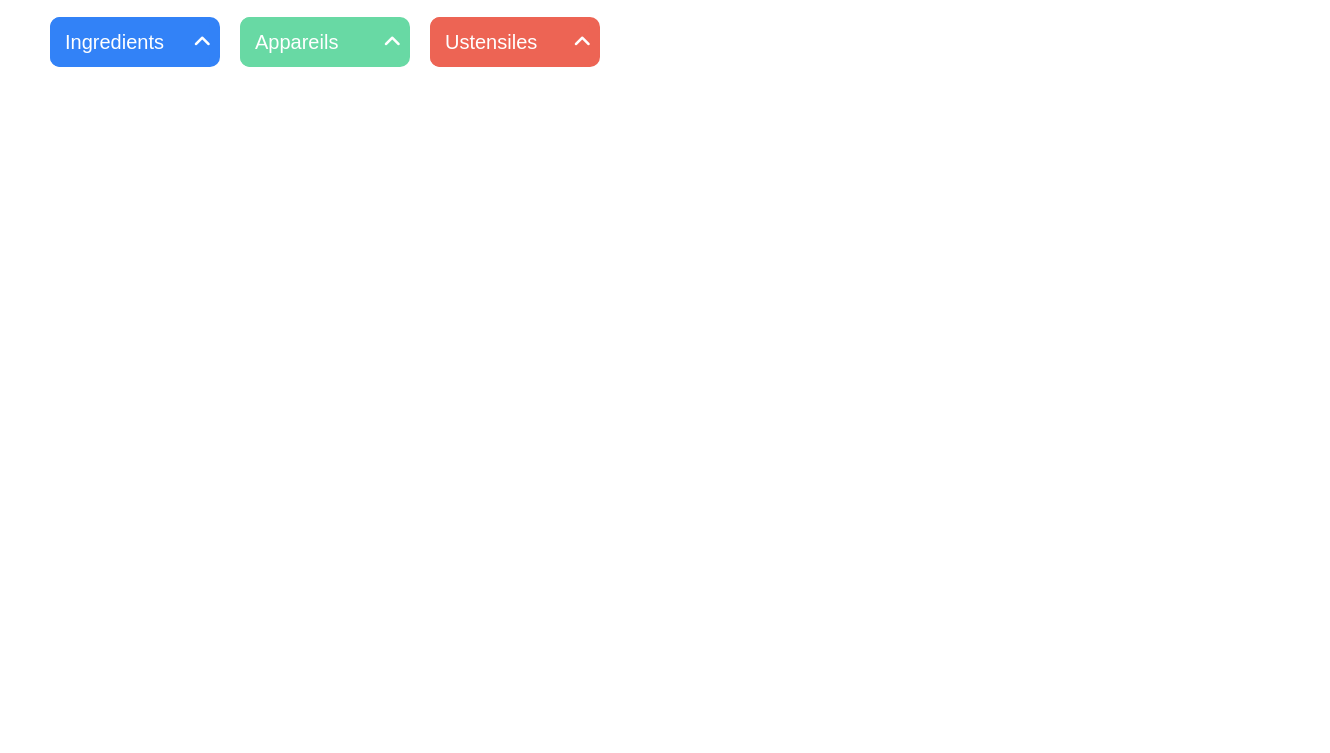
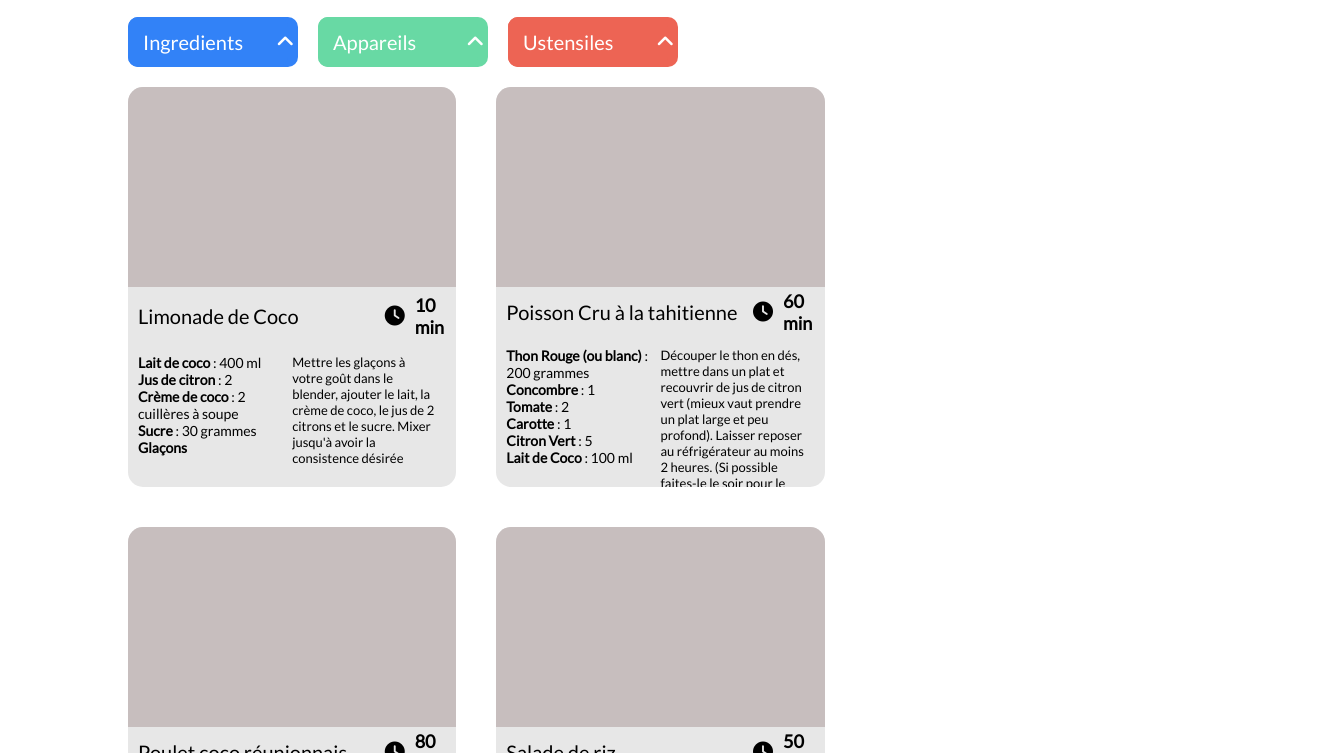
Before and after one commit to m-delacre/P7_PetitsPlats, a plain HTML site: page index.html in a window 1280 px wide. Shown: the part 213-966 px from the top of the page, 1330 px wide, since content can reach past the window. Before the commit the page ends 800 px from the top, so only its background shows below. Drawn offline with Linux system fonts and the light colour scheme.

Commit message:
implémentation de l'interface

```diff
--- a/css/style.css
+++ b/css/style.css
@@ -1,6 +1,7 @@
 * {
     margin: 0;
     padding: 0;
+    font-family: 'Lato', sans-serif;
 }
 
 header {
@@ -18,10 +19,11 @@ header {
 }
 
 main {
-    width: 100%;
+    width: 100vw;
     height: fit-content;
 }
 
+/*>>>>SEARCHBAR<<<<*/
 .searchBar{
     width: 100%;
     height: 50px;
@@ -30,7 +32,7 @@ main {
 }
 
 .searchBar--input{
-    margin-left: 50px;
+    margin-left: 10%;
     width: 97%;
     height: 100%;
     display: flex;
@@ -67,23 +69,29 @@ main {
     width: 3%;
     height: 100%;
     background-color: #E7E7E7;
-    margin-right: 50px;
+    margin-right: 10%;
     border-top-right-radius: 5px;
     border-bottom-right-radius: 5px;
 }
 
 .searchBar--icon i{
     font-size: 30px;
-    padding-right: 20px;
+    padding-right: 25px;
 }
 
+/*>>>>SORT TAG<<<<*/
+
+/*>>>>SORT BUTTON<<<<*/
 .sortSection{
     width: 100%;
     height: 50px;
     display: flex;
     align-items: center;
-    margin-left: 50px;
     margin-top: 20px;
+}
+
+#firstBtn{
+    margin-left: 10%;
 }
 
 .sortButton{
@@ -111,9 +119,8 @@ main {
     outline: none;
 }
 
-.sortButton--input input:active{
-    border: 0;
-    text-decoration: none;
+.sortButton--input input:focus{
+    width: 300px;
 }
 
 .sortButton--input input::placeholder{
@@ -133,6 +140,7 @@ main {
     color: white;
     font-size: 20px;
     padding-right: 10px;
+    margin-left: 10px;
 }
 
 .sortButton--blue{
@@ -158,3 +166,127 @@ main {
 .sortButton--orange input{
     background-color: #ED6454;
 }
+
+/*>>>>RECIPES<<<<*/
+.recipesSection{
+    margin-top: 20px;
+    width: 100%;
+    height: fit-content;
+    display: flex;
+}
+
+.allCard{
+    margin-left: 10%;
+    margin-right: 4.5%;
+    width: 100%;
+    height: fit-content;
+    display: flex;
+    flex-wrap: wrap;
+}
+
+.recipeCard{
+    width: 30%;
+    height: 400px;
+    background-color: #E7E7E7;
+    border-radius: 15px;
+    display: flex;
+    flex-direction: column;
+    margin-bottom: 40px;
+    margin-right: 40px;
+}
+
+.recipeCard--photo{
+    width: 100%;
+    height: 50%;
+    background-color: #C7BEBE;
+    border-top-left-radius: 15px;
+    border-top-right-radius: 15px;
+}
+
+.recipeCard--info{
+    width: 100%;
+    height: 50%;
+    display: flex;
+    flex-direction: column;
+}
+
+.recipeCard--info--topInfo{
+    display: flex;
+    width: 100%;
+    height: 30%;
+    margin-bottom: 10px;
+}
+
+.recipeCard--info--topInfo--title{
+    width: 80%;
+    height: 100%;
+    padding-left: 10px;
+    display: flex;
+    align-items: center;
+}
+
+.recipeCard--info--topInfo--title p{
+    font-size: 20px;
+}
+
+.recipeCard--info--topInfo--time{
+    width: 20%;
+    height: 100%;
+    display: flex;
+    align-items: center;
+    justify-content: center;
+    padding-right: 10px;
+}
+
+.timeIcon{
+    /*clock icon*/
+    font-size:20px;
+    font-weight: bold;
+}
+
+.timeText{
+    font-weight: bold;
+    font-size: 18px;
+    margin-left: 10px;
+}
+
+.recipeCard--info--botInfo{
+    width: 100%;
+    height: 70%;
+    display: flex
+}
+
+.recipeCard--info--botInfo--ingredients{
+    width: 50%;
+    height: 100%;
+    padding-left: 10px;
+    display: flex;
+    flex-direction: column;
+    margin-right: 10px;
+}
+
+.recipeCard--info--botInfo--ingredients p{
+    font-size: 14px;
+}
+
+.recipeCard--info--botInfo--description{
+    width: 50%;
+    height: 100%;
+    padding-right: 20px;
+    font-size: 10px;
+    text-overflow: ellipsis;
+    overflow: hidden;
+    margin-bottom: 20px;
+}
+
+.recipeCard--info--botInfo--description p{
+    font-size: 13px;
+    text-overflow: ellipsis;
+    overflow: hidden;
+    white-space: normal;
+}
+
+em{
+    font-weight: bold;
+    font-style: normal;
+}
--- a/data/recipes.js
+++ b/data/recipes.js
@@ -20,7 +20,7 @@ const recipes = [
             },
             {
                 "ingredient" : "Sucre",
-                "quantite" : 30,
+                "quantity" : 30,
                 "unit" : "grammes"
             },
             {
@@ -52,7 +52,7 @@ const recipes = [
             },
             {
                 "ingredient" : "Carotte",
-                "quantite" : 1
+                "quantity" : 1
             },
             {
                 "ingredient" : "Citron Vert",
--- a/index.html
+++ b/index.html
@@ -11,6 +11,9 @@
       crossorigin="anonymous"
       referrerpolicy="no-referrer"
     />
+    <link rel="preconnect" href="https://fonts.googleapis.com">
+    <link rel="preconnect" href="https://fonts.gstatic.com" crossorigin>
+    <link href="https://fonts.googleapis.com/css2?family=Lato&display=swap" rel="stylesheet">
     <link rel="stylesheet" href="./css/style.css"/>
     <title>Les petits plats</title>
 </head>
@@ -32,9 +35,10 @@
         <!--Keyword tag-->
         <section id="filterTag">
         </section>
+        <!--Filter Button-->
         <section class="sortSection">
             <!--ingredients-->
-            <div class="sortButton sortButton--blue">
+            <div id="firstBtn" class="sortButton sortButton--blue">
                 <div class="sortButton--input">
                     <input type="text" id="ingredients" name="ingredients" placeholder="Ingredients">
                 </div>
@@ -61,9 +65,17 @@
                 </div>
             </div>
         </section>
+        <!--Recipes-->
+        <section class="recipesSection">
+            <div id="recipeSection" class="allCard">
+
+            </div>
+        </section>
     </main>
     <footer>
-
     </footer>
+    <!--scripts-->
+    <script src="./data/recipes.js"></script>
+    <script src="./scripts/index.js"></script>
 </body>
 </html>
--- /dev/null
+++ b/scripts/index.js
@@ -0,0 +1,90 @@
+
+function createRecipe(recipe){
+    let recipeSection = document.getElementById("recipeSection");
+
+    //The card
+    const article = document.createElement('article');
+    article.setAttribute('class','recipeCard');
+    //Top of the card
+    const top = document.createElement('div');
+    top.setAttribute('class','recipeCard--photo');
+    article.appendChild(top);
+    //Bot of the card
+    const bot = document.createElement('div');
+    bot.setAttribute('class','recipeCard--info');
+    article.appendChild(bot);
+    //the bottom details of the card
+    //top info section
+    const topInfo = document.createElement('div');
+    topInfo.setAttribute('class','recipeCard--info--topInfo');
+    bot.appendChild(topInfo);
+    //title part
+    const titleSection = document.createElement('div');
+    titleSection.setAttribute('class','recipeCard--info--topInfo--title');
+    topInfo.appendChild(titleSection);
+    const title = document.createElement('p');
+    title.innerText = recipe.name;
+    titleSection.appendChild(title);
+    console.log(title.textContent);
+    //time part
+    const timeSection = document.createElement('div');
+    timeSection.setAttribute('class','recipeCard--info--topInfo--time');
+    topInfo.appendChild(timeSection);
+    //icon
+    const icon = document.createElement('i');
+    icon.setAttribute('class','fa-regular fa-clock timeIcon');
+    timeSection.appendChild(icon);
+    //time
+    const time = document.createElement('p');
+    time.setAttribute('class','timeText');
+    time.innerText = `${recipe.time} min`;
+    timeSection.appendChild(time);
+    console.log(time.textContent);
+    //bot info section
+    const botInfo = document.createElement('div');
+    botInfo.setAttribute('class','recipeCard--info--botInfo');
+    bot.appendChild(botInfo);
+    //ingredients
+    const ingredientSection = document.createElement('div');
+    ingredientSection.setAttribute('class','recipeCard--info--botInfo--ingredients');
+    botInfo.appendChild(ingredientSection);
+
+    recipe.ingredients.forEach(ingredient => {
+        const ingredientP = document.createElement('p');
+        ingredientP.innerHTML = displayIngredient(ingredient);
+        ingredientSection.appendChild(ingredientP);
+    });
+
+    //description
+    const descriptionSection = document.createElement('div');
+    descriptionSection.setAttribute('class','recipeCard--info--botInfo--description');
+    const description = document.createElement('p');
+    description.innerText = recipe.description;
+    descriptionSection.appendChild(description);
+    botInfo.appendChild(descriptionSection);
+    console.log(description.textContent);
+
+    //link
+    recipeSection.appendChild(article);
+}
+
+function displayIngredient(ingredient){
+    let myIngredient = '';
+    if(ingredient.quantity && ingredient.unit){
+        myIngredient = `<em>${ingredient.ingredient}</em> : ${ingredient.quantity} ${ingredient.unit}`;
+    } else if(ingredient.quantity && ingredient.unit == undefined){
+        myIngredient = `<em>${ingredient.ingredient}</em> : ${ingredient.quantity}`;
+    }else{
+        myIngredient = `<em>${ingredient.ingredient}</em>`
+    }
+    return myIngredient;
+}
+
+function displayRecipes(recipes) {
+    console.log(recipes);
+    recipes.forEach((recipe) => {
+        createRecipe(recipe);
+    });
+};
+
+displayRecipes(recipes);
```
